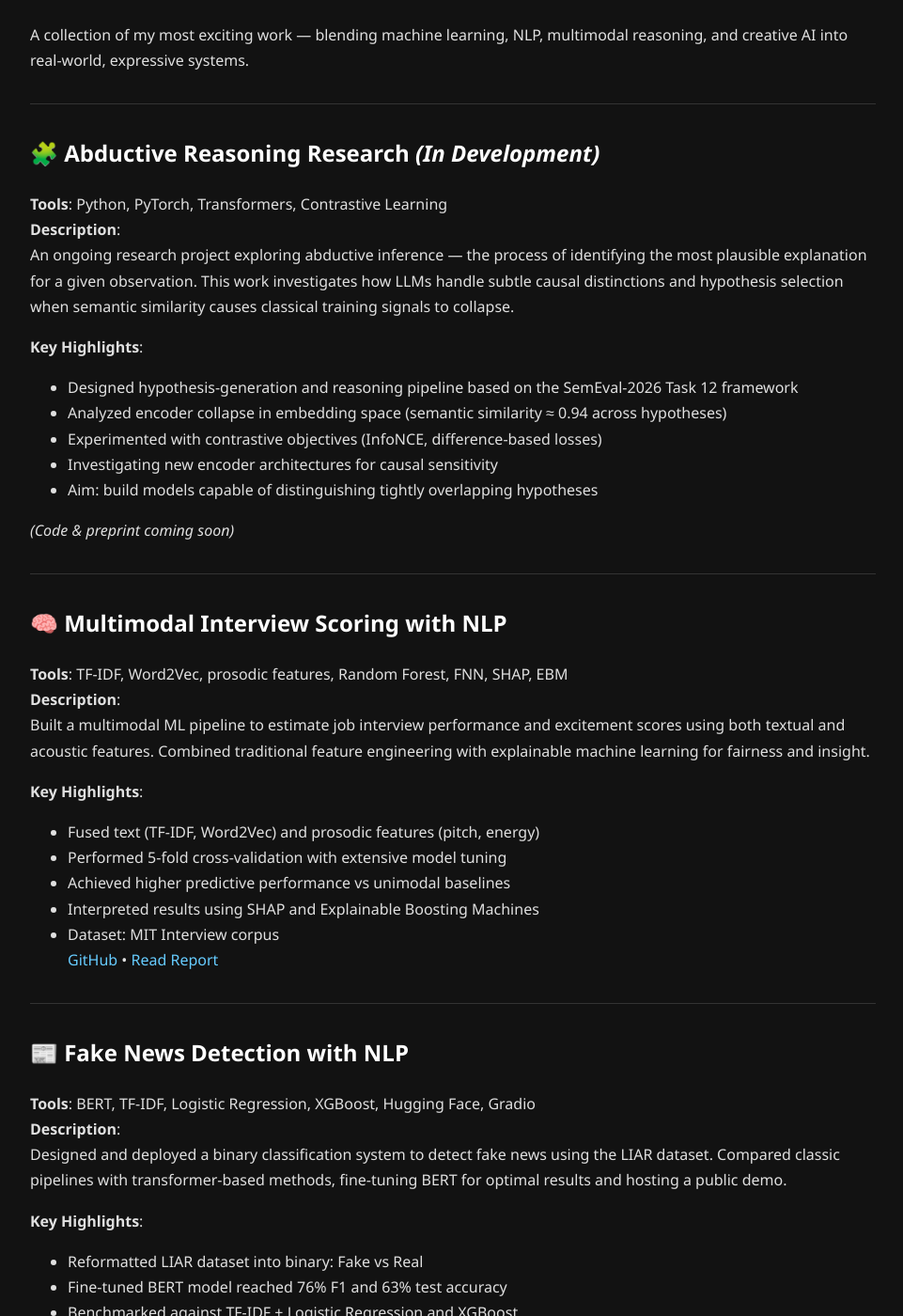
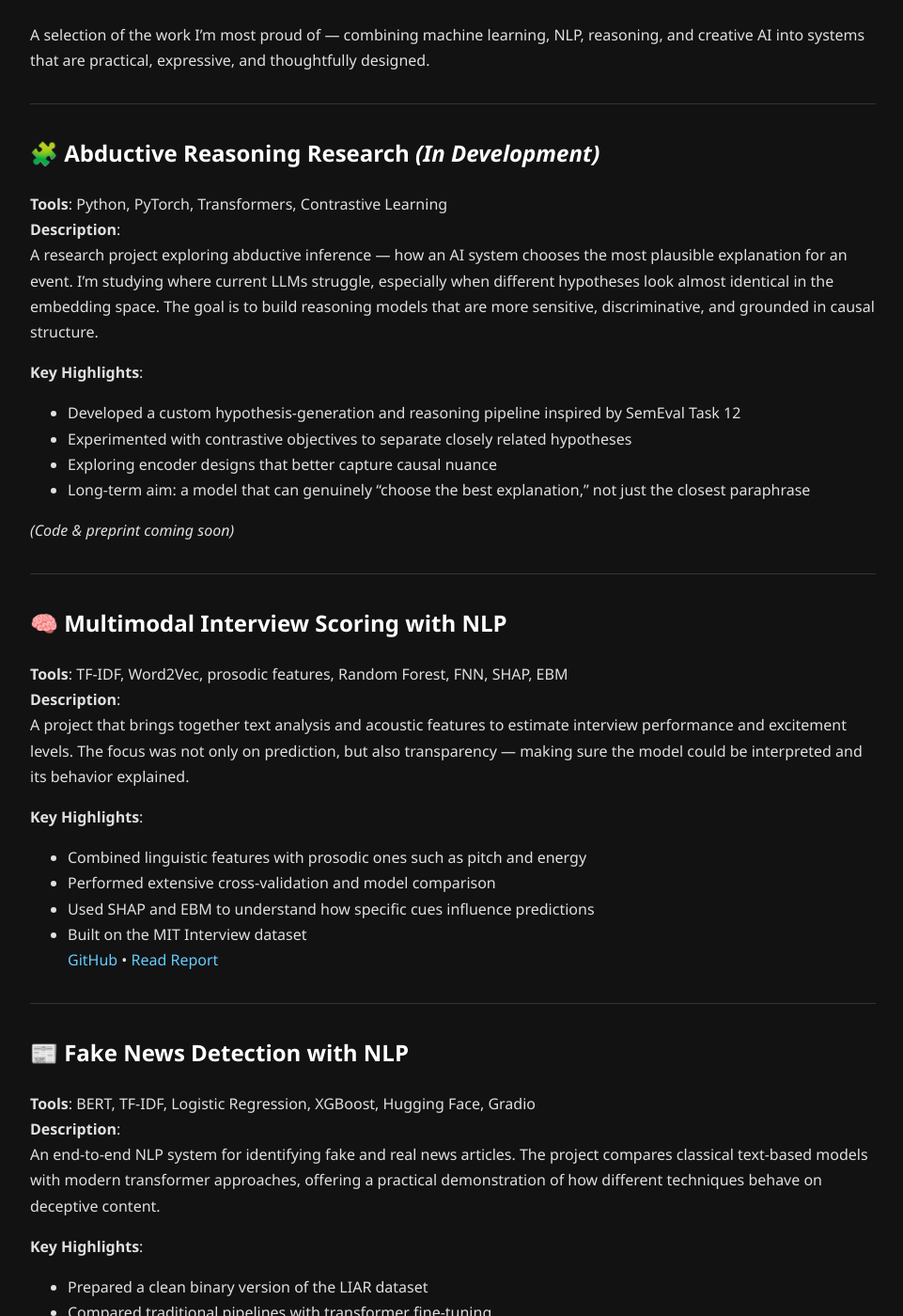
Before and after one commit to Orca71/shahriarnekouei.github.io, a Jekyll site: the page built from projects.md, in a window 1280 px wide and 1400 px high, scrolled down 216 px. Shown: the whole window at 94% size, without its empty margins (158-1119 px from the left). Built offline with Jekyll 4.4.1, drawn with Linux system fonts in a browser that asks for light colours; some of the changed text lies outside the part shown.

Commit message:
Update projects.md

```diff
--- a/projects.md
+++ b/projects.md
@@ -5,7 +5,7 @@ title: Projects
 
 # Projects
 
-A collection of my most exciting work — blending machine learning, NLP, multimodal reasoning, and creative AI into real-world, expressive systems.
+A selection of the work I’m most proud of — combining machine learning, NLP, reasoning, and creative AI into systems that are practical, expressive, and thoughtfully designed.
 
 ---
 
@@ -13,14 +13,13 @@ A collection of my most exciting work — blending machine learning, NLP, multim
 
 **Tools**: Python, PyTorch, Transformers, Contrastive Learning
 **Description**:
-An ongoing research project exploring abductive inference — the process of identifying the most plausible explanation for a given observation. This work investigates how LLMs handle subtle causal distinctions and hypothesis selection when semantic similarity causes classical training signals to collapse.
+A research project exploring abductive inference — how an AI system chooses the most plausible explanation for an event. I’m studying where current LLMs struggle, especially when different hypotheses look almost identical in the embedding space. The goal is to build reasoning models that are more sensitive, discriminative, and grounded in causal structure.
 
 **Key Highlights**:
-- Designed hypothesis-generation and reasoning pipeline based on the SemEval-2026 Task 12 framework
-- Analyzed encoder collapse in embedding space (semantic similarity ≈ 0.94 across hypotheses)
-- Experimented with contrastive objectives (InfoNCE, difference-based losses)
-- Investigating new encoder architectures for causal sensitivity
-- Aim: build models capable of distinguishing tightly overlapping hypotheses
+- Developed a custom hypothesis-generation and reasoning pipeline inspired by SemEval Task 12
+- Experimented with contrastive objectives to separate closely related hypotheses
+- Exploring encoder designs that better capture causal nuance
+- Long-term aim: a model that can genuinely “choose the best explanation,” not just the closest paraphrase
 
 *(Code & preprint coming soon)*
 
@@ -30,14 +29,13 @@ An ongoing research project exploring abductive inference — the process of ide
 
 **Tools**: TF-IDF, Word2Vec, prosodic features, Random Forest, FNN, SHAP, EBM
 **Description**:
-Built a multimodal ML pipeline to estimate job interview performance and excitement scores using both textual and acoustic features. Combined traditional feature engineering with explainable machine learning for fairness and insight.
+A project that brings together text analysis and acoustic features to estimate interview performance and excitement levels. The focus was not only on prediction, but also transparency — making sure the model could be interpreted and its behavior explained.
 
 **Key Highlights**:
-- Fused text (TF-IDF, Word2Vec) and prosodic features (pitch, energy)
-- Performed 5-fold cross-validation with extensive model tuning
-- Achieved higher predictive performance vs unimodal baselines
-- Interpreted results using SHAP and Explainable Boosting Machines
-- Dataset: MIT Interview corpus
+- Combined linguistic features with prosodic ones such as pitch and energy
+- Performed extensive cross-validation and model comparison
+- Used SHAP and EBM to understand how specific cues influence predictions
+- Built on the MIT Interview dataset
 [GitHub](https://github.com/Orca71/Interview-outcome-Prediction-Multimodal-ML-) • [Read Report](https://github.com/Orca71/Interview-Outcome-Prediction-Multimodal-ML-/blob/main/Report.pdf)
 
 ---
@@ -46,14 +44,12 @@ Built a multimodal ML pipeline to estimate job interview performance and excitem
 
 **Tools**: BERT, TF-IDF, Logistic Regression, XGBoost, Hugging Face, Gradio
 **Description**:
-Designed and deployed a binary classification system to detect fake news using the LIAR dataset. Compared classic pipelines with transformer-based methods, fine-tuning BERT for optimal results and hosting a public demo.
+An end-to-end NLP system for identifying fake and real news articles. The project compares classical text-based models with modern transformer approaches, offering a practical demonstration of how different techniques behave on deceptive content.
 
 **Key Highlights**:
-- Reformatted LIAR dataset into binary: Fake vs Real
-- Fine-tuned BERT model reached 76% F1 and 63% test accuracy
-- Benchmarked against TF-IDF + Logistic Regression and XGBoost
-- Evaluated using precision, recall, confusion matrix, and F1-score
-- Live demo hosted on Hugging Face Spaces
+- Prepared a clean binary version of the LIAR dataset
+- Compared traditional pipelines with transformer fine-tuning
+- Built an interactive web demo on Hugging Face Spaces
 [GitHub](https://github.com/Orca71/fake-news-detector) • [Try the Demo](https://huggingface.co/spaces/ShahOfData/shah_fake-news-detector)
 
 ---
@@ -62,14 +58,13 @@ Designed and deployed a binary classification system to detect fake news using t
 
 **Tools**: Python, PrettyMIDI, FluidSynth, symbolic AI, music theory
 **Description**:
-Wolfie explores the intersection of emotion, harmony, and AI. It generates expressive chord progressions and motifs based on user-selected moods using rule-based logic and symbolic musical structures.
+Wolfie is a personal and artistic exploration of emotion in music. The system generates expressive chord progressions and motifs based on a user’s chosen mood, blending symbolic rules with classical harmony.
 
 **Key Highlights**:
-- Harmonic engine built on Circle of Fifths & expressive cadences
-- Emotion-driven mood → scale → chord logic
-- Generates customizable MIDI compositions with tempo, contour, and mode
-- Inspired by expressive works of Bach, Mozart, and Beethoven
-- Ongoing expansion: LSTMs, NLP-to-music pipeline
+- Built a harmonic engine inspired by the Circle of Fifths and expressive cadences
+- Converts emotional intent into musical structures (scale, mode, progression)
+- Produces MIDI files with adjustable tempo and contour
+- Future plans include LSTM-based composition and NLP-to-music translation
 [GitHub](https://github.com/Orca71/Wolfie) • *Demo Coming Soon*
 
 ---
@@ -78,6 +73,6 @@ Wolfie explores the intersection of emotion, harmony, and AI. It generates expre
 
 **Tools**: Python, FastAPI, QuickBooks API, OAuth2
 **Description**:
-Lantern is a secure SaaS product that connects with QuickBooks to help small businesses manage accounting tasks. The platform uses a multi-agent NLP interface, modular intent routing, and secure token handling.
+Lantern is a multi-agent AI assistant designed to help small businesses understand and manage their accounting workflows. It combines secure QuickBooks integration with modular intent routing and a natural-language interface tailored for accounting tasks.
 
 *(Not public yet – Demo coming soon)*
```
